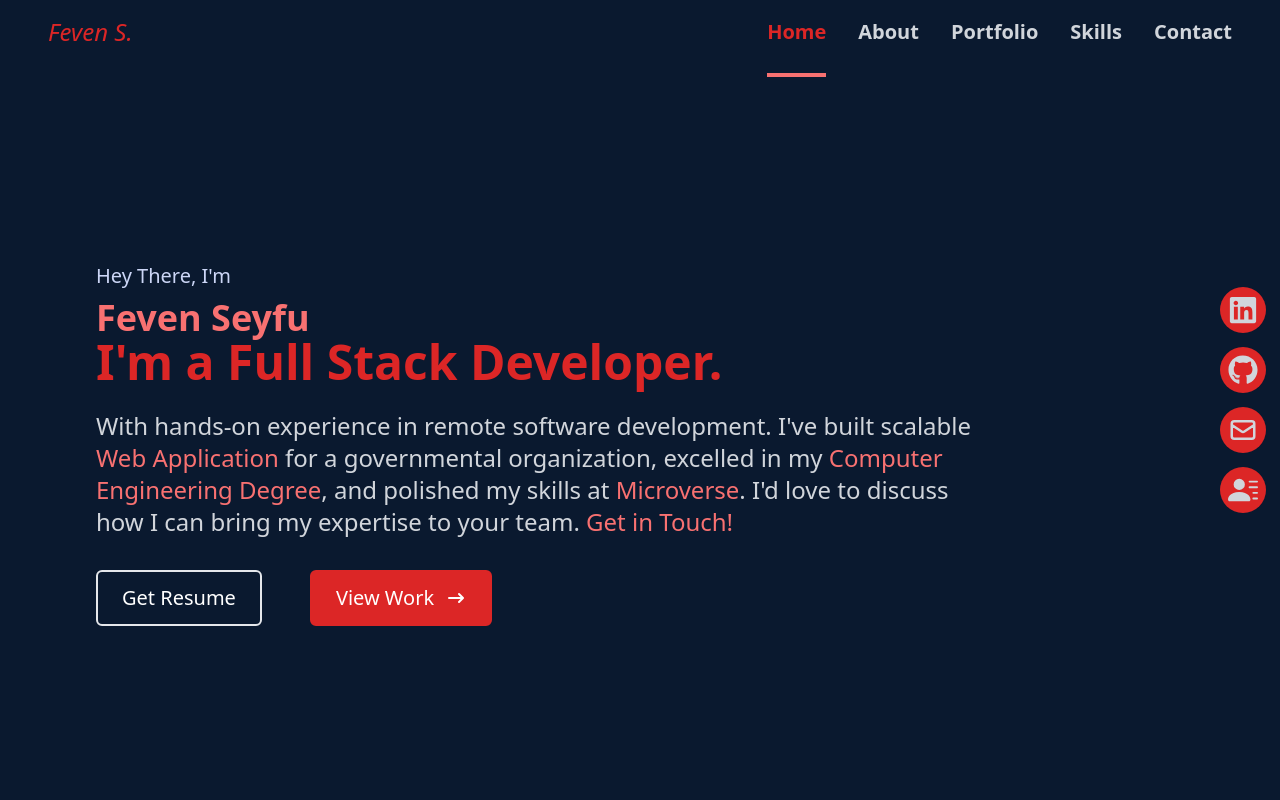
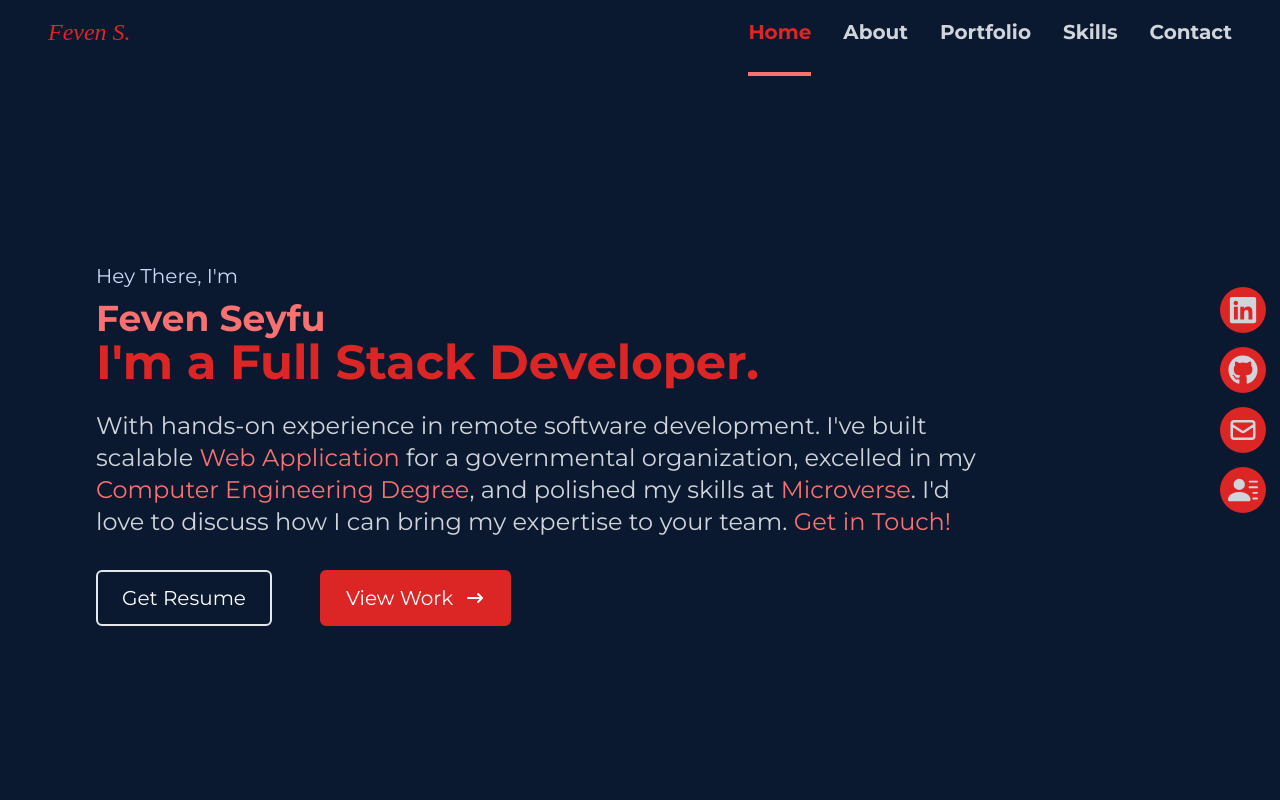
Before and after one commit to FevenSeyfu/myportfolio-react, a React (Vite) app: page / in a window 1280 px wide. Shown: the top 800 px of the page. Built offline with nearby package versions, Linux system fonts and the light colour scheme; a web font is replaced by a local one.

Commit message:
import font and update config to use custom font

```diff
--- a/src/components/Navigation/Navbar.jsx
+++ b/src/components/Navigation/Navbar.jsx
@@ -20,7 +20,7 @@ const Navbar = () => {
   return (
       <div className="fixed w-full h-16  flex justify-between items-center bg-primary-dark-blue text-gray-300  z-10 px-8 md:px-12">
         {/* logo */}
-          <h1 className="text-2xl font-Croissant  text-primary-dark-red italic">
+          <h1 className="text-2xl font-croissant  text-primary-dark-red italic">
             Feven S.
           </h1>
         <div>
--- a/src/index.css
+++ b/src/index.css
@@ -11,17 +11,8 @@
   box-sizing: border-box;
 }
 
-.content-div {
-  background-repeat: no-repeat;
-  background-size: cover;
-  background-position: center;
-  height: 200px;
+body{
+  font-family: "Montserrat", sans-serif;
+  font-optical-sizing: auto;
+  font-style: normal;
 }
-
-.content-div:hover {
-  background-image: linear-gradient(
-      to right,
-      rgba(112, 157, 255, 0.8),
-      hsla(242, 74%, 61%, 0.8)
-  )!important;
-}
```
